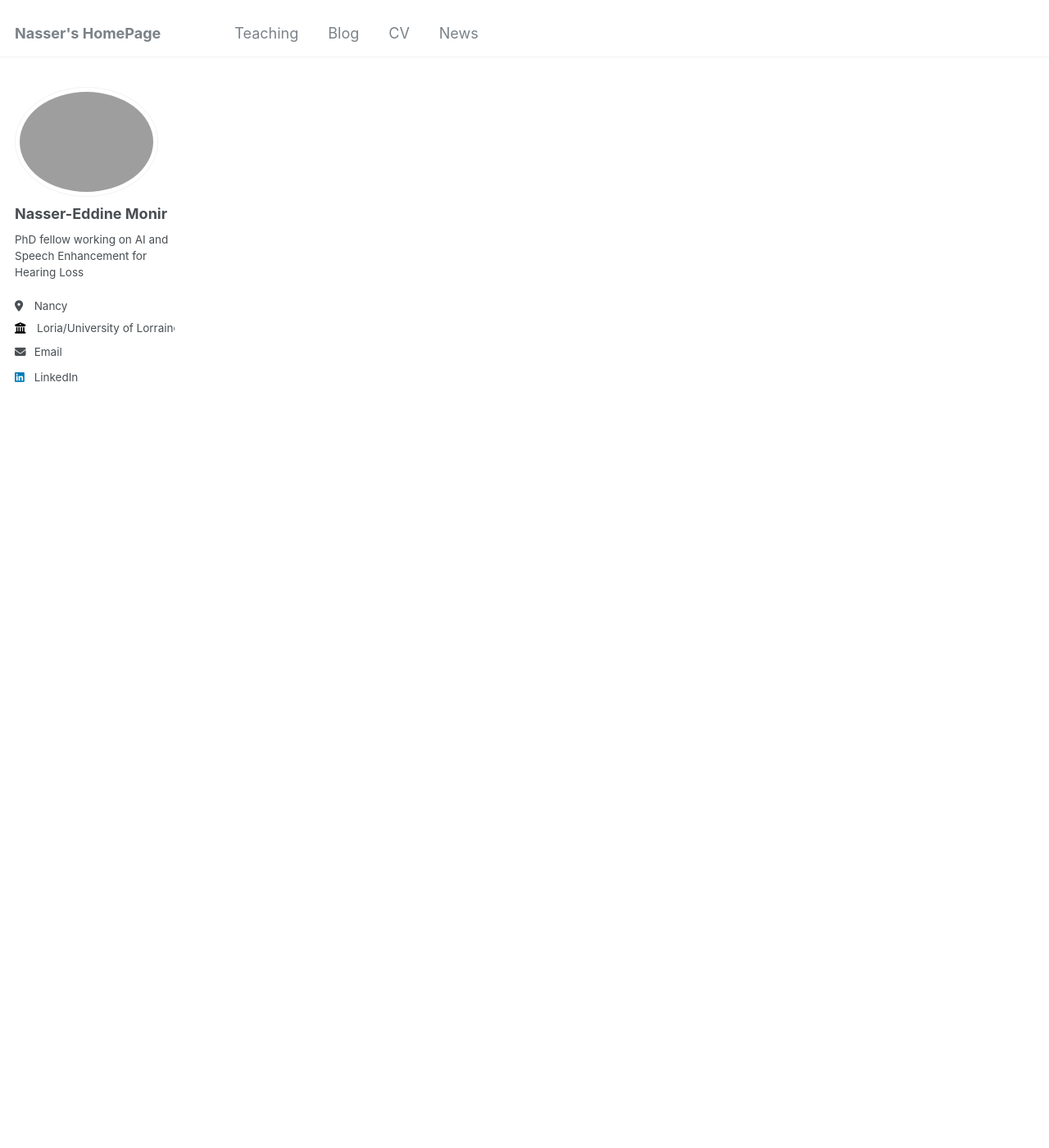
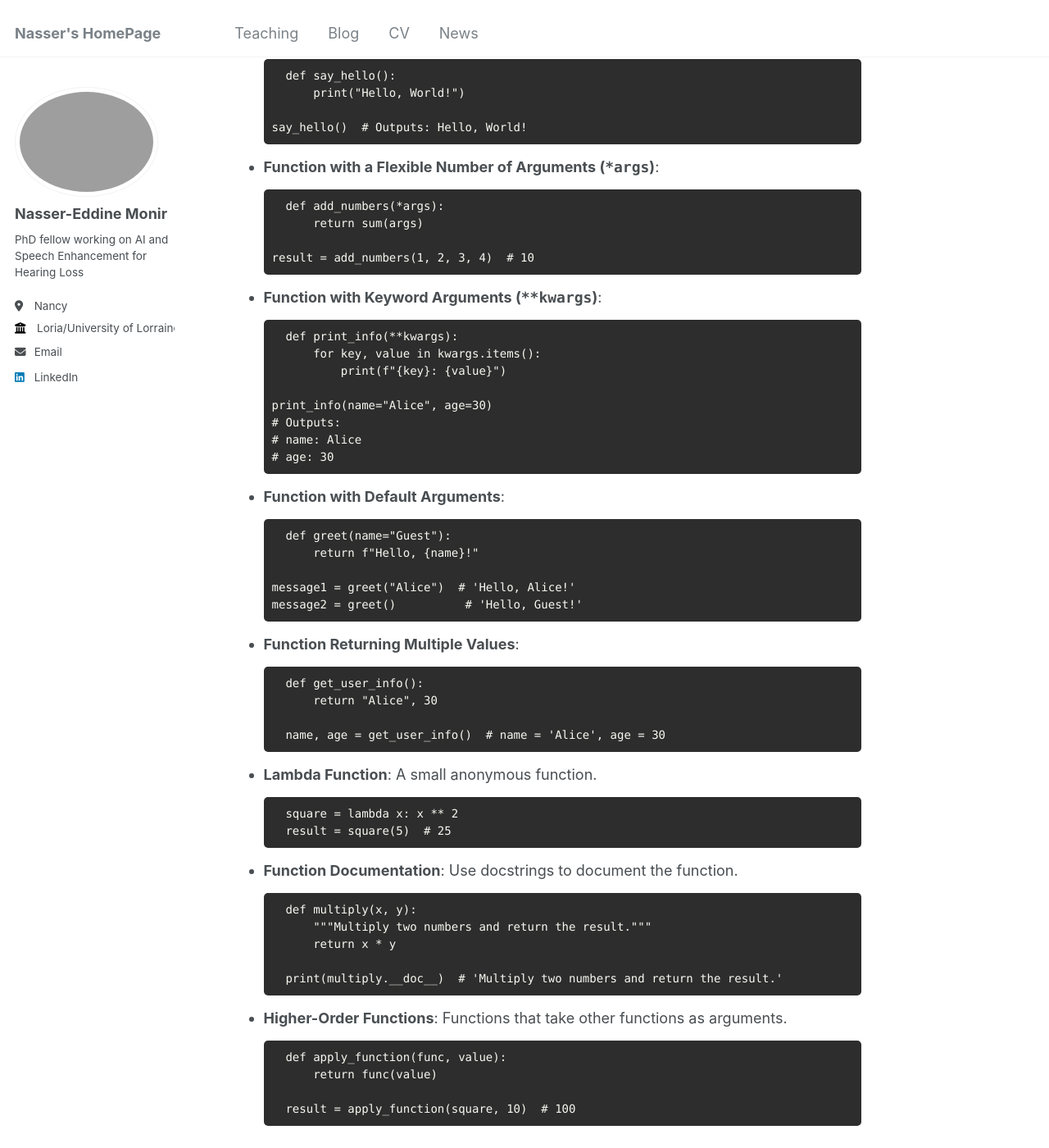
Before and after one commit to Nasseredd/nasseredd.github.io, a Jekyll site: the page built from _teaching/python-cheatsheet/index.md, in a window 1280 px wide and 1400 px high, scrolled down 6993 px. Shown: the whole window at 82% size. Built offline with Jekyll 4.4.1, drawn with Linux system fonts in a browser that asks for light colours; some of the changed text lies outside the part shown.

Commit message:
added dictionary and function sections

```diff
--- a/_teaching/python-cheatsheet/index.md
+++ b/_teaching/python-cheatsheet/index.md
@@ -172,3 +172,90 @@
 
 - **readlines()**: Reads all lines into a list.
     <pre><code>  lines = file.readlines()</code></pre>
+
+## Dictionaries
+- **Create a Dictionary**:
+    <pre><code>  my_dict = {
+        "name": "Alice",
+        "age": 30,
+        "city": "New York"
+    }</code></pre>
+
+- **Access a Value in a Dictionary**:
+    <pre><code>  age = my_dict["age"]  # 30</code></pre>
+
+- **pop(key)**: Removes the specified key and returns its value.
+    <pre><code>  city = my_dict.pop("city")  # 'New York'</code></pre>
+
+- **items()**: Returns a view object containing the key-value pairs.
+    <pre><code>  items = my_dict.items()  # dict_items([('name', 'Alice'), ('age', 30)])</code></pre>
+
+- **keys()**: Returns a view object containing the dictionary's keys.
+    <pre><code>  keys = my_dict.keys()  # dict_keys(['name', 'age'])</code></pre>
+
+- **values()**: Returns a view object containing the dictionary's values.
+    <pre><code>  values = my_dict.values()  # dict_values(['Alice', 30])</code></pre>
+
+- **update()**: Updates the dictionary with elements from another dictionary or from an iterable of key-value pairs.
+    <pre><code>  my_dict.update({"age": 31, "country": "USA"})</code></pre>
+
+
+## Functions
+- **Create a Function**:
+    <pre><code>  def greet(name):
+        return f"Hello, {name}!"</code></pre>
+
+- **Call the Function**:
+    <pre><code>  message = greet("Alice")  # 'Hello, Alice!'</code></pre>
+
+- **Function with No Arguments**:
+    <pre><code>  def say_hello():
+        print("Hello, World!")
+
+  say_hello()  # Outputs: Hello, World!</code></pre>
+
+- **Function with a Flexible Number of Arguments (`*args`)**:
+    <pre><code>  def add_numbers(*args):
+        return sum(args)
+
+  result = add_numbers(1, 2, 3, 4)  # 10</code></pre>
+
+- **Function with Keyword Arguments (`**kwargs`)**:
+    <pre><code>  def print_info(**kwargs):
+        for key, value in kwargs.items():
+            print(f"{key}: {value}")
+
+  print_info(name="Alice", age=30)
+  # Outputs:
+  # name: Alice
+  # age: 30</code></pre>
+
+- **Function with Default Arguments**:
+    <pre><code>  def greet(name="Guest"):
+        return f"Hello, {name}!"
+
+  message1 = greet("Alice")  # 'Hello, Alice!'
+  message2 = greet()          # 'Hello, Guest!'</code></pre>
+
+- **Function Returning Multiple Values**:
+    <pre><code>  def get_user_info():
+        return "Alice", 30
+
+    name, age = get_user_info()  # name = 'Alice', age = 30</code></pre>
+
+- **Lambda Function**: A small anonymous function.
+    <pre><code>  square = lambda x: x ** 2
+    result = square(5)  # 25</code></pre>
+
+- **Function Documentation**: Use docstrings to document the function.
+    <pre><code>  def multiply(x, y):
+        """Multiply two numbers and return the result."""
+        return x * y
+
+    print(multiply.__doc__)  # 'Multiply two numbers and return the result.'</code></pre>
+
+- **Higher-Order Functions**: Functions that take other functions as arguments.
+    <pre><code>  def apply_function(func, value):
+        return func(value)
+
+    result = apply_function(square, 10)  # 100</code></pre>
```
